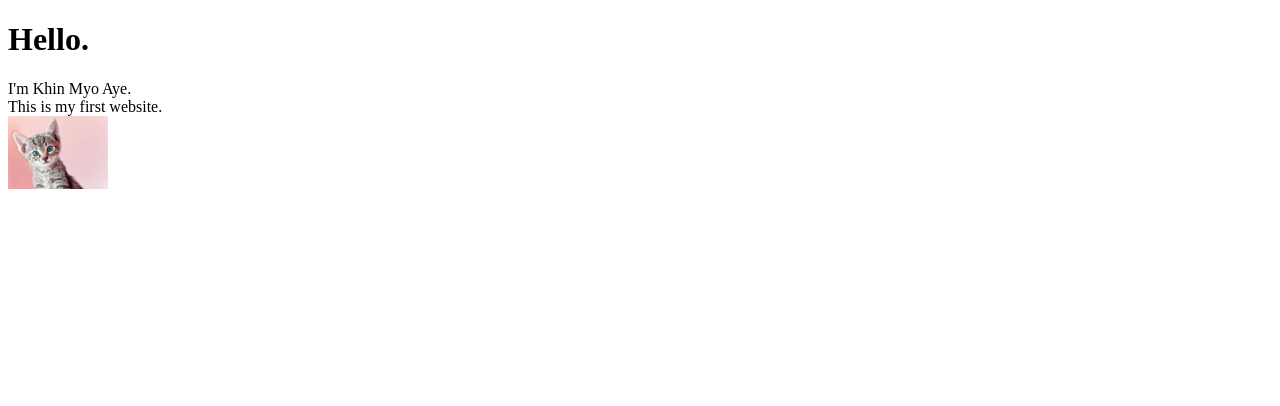
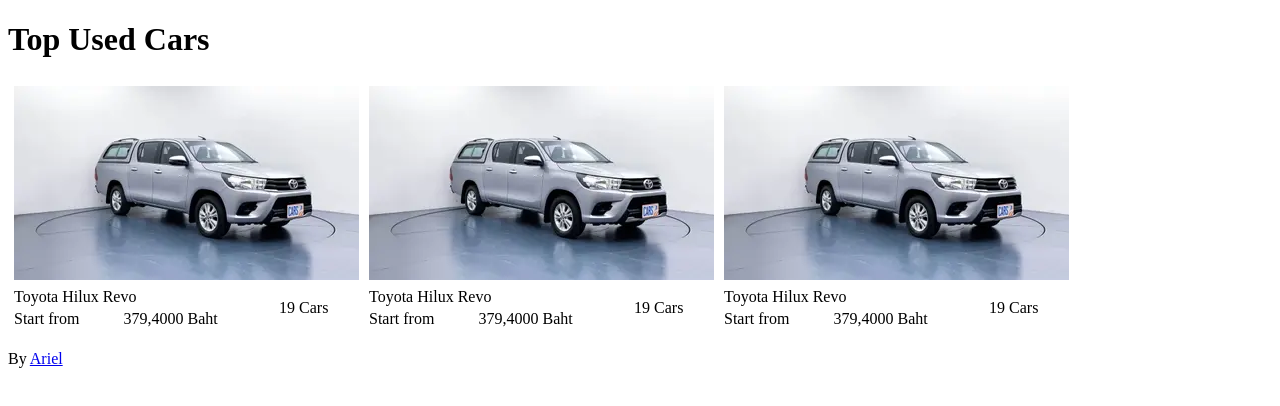
Before and after one commit to Ariel-Khin99/Ariel-Khin99.github.io, a plain HTML site: page index.html in a window 1280 px wide. Drawn offline with Linux system fonts and the light colour scheme.

Commit message:
Week 2 Lab

```diff
--- a/index.html
+++ b/index.html
@@ -1,14 +1,82 @@
 <!DOCTYPE html>
 <html lang="en">
+
 <head>
-    <meta charset="UTF-8">
-    <meta name="viewport" content="width=device-width, initial-scale=1.0">
-    <title>My First Web Page</title>
+  <title>Carada</title>
 </head>
+
 <body>
-    <h1>Hello.</h1>
-    I'm Khin Myo Aye.<br>
-    This is my first website.<br>
-    <img src="cat.jpg" alt="Picture of a cat " width="100">
+  <h1>Top Used Cars</h1>
+  <table>
+    <thead>
+
+    </thead>
+    <tbody>
+      <tr>
+        <td>
+          <table border="0">
+            <tr>
+              <td colspan="3">
+                <img src="img/car.webp">
+              </td>
+            </tr>
+            <tr>
+              <td colspan="2">Toyota Hilux Revo</td>
+              <td rowspan="2">19 Cars</td>
+            </tr>
+            <tr>
+              <td>Start from</td>
+              <td>379,4000 Baht</td>
+            </tr>
+          </table>
+        </td>
+
+        <td>
+          <table border="0">
+            <tr>
+              <td colspan="3">
+                <img src="img/car.webp">
+              </td>
+            </tr>
+            <tr>
+              <td colspan="2">Toyota Hilux Revo</td>
+              <td rowspan="2">19 Cars</td>
+            </tr>
+            <tr>
+              <td>Start from</td>
+              <td>379,4000 Baht</td>
+            </tr>
+          </table>
+        </td>
+
+        <td>
+          <table border="0">
+            <tr>
+              <td colspan="3">
+                <img src="img/car.webp">
+              </td>
+            </tr>
+            <tr>
+              <td colspan="2">Toyota Hilux Revo</td>
+              <td rowspan="2">19 Cars</td>
+            </tr>
+            <tr>
+              <td>Start from</td>
+              <td>379,4000 Baht</td>
+            </tr>
+          </table>
+        </td>
+
+      </tr>
+    </tbody>
+  </table>
+
 </body>
+<footer>
+  <p>
+    By <a href="about.html">Ariel</a>
+  </p>
+
+</footer>
+
 </html>
```
Also changed, not shown: about.html (added, +77 -0 lines), cat.jpg (deleted), img/background.jpg (added), img/car.webp (added), img/profile.jpg (added), 1 other file.
